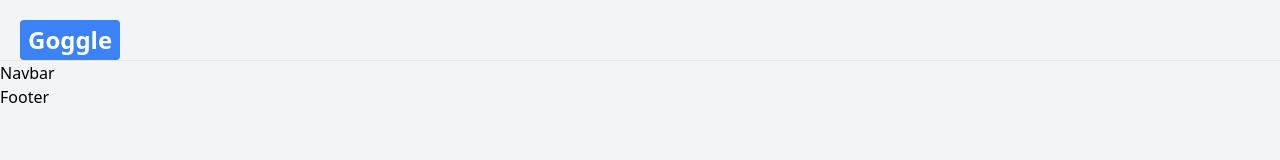
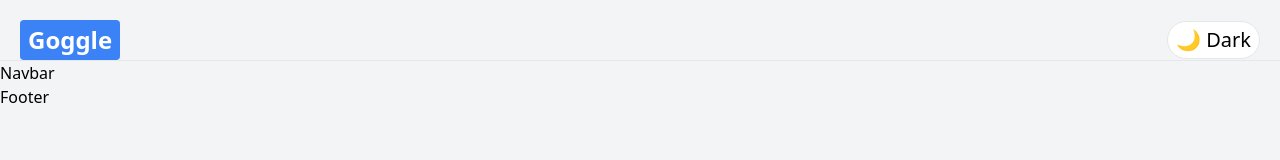
Before and after one commit to ngodingbentar/google_search, a React (Create React App) app: page / in a window 1280 px wide. Shown: the top 160 px of the page. Built offline with nearby package versions, Linux system fonts and the light colour scheme.

Commit message:
initial switch theme

```diff
--- a/src/components/Navbar.jsx
+++ b/src/components/Navbar.jsx
@@ -1,7 +1,7 @@
 import React from 'react';
 import { Link } from 'react-router-dom';
 
-const Navbar = () => {
+const Navbar = ({ darkTheme, setDarkTheme, }) => {
   return (
     <div className="p-5 pb-0 flex flex-wrap sm:justify-between justify-center items-center border-b dark:border-gray-700 border-gray-200 ">
     <div className="flex justify-between items-center space-x-5 w-screen ">
@@ -10,7 +10,9 @@ const Navbar = () => {
           Goggle
         </p>
       </Link>
+      <button type="button" onClick={() => setDarkTheme(!darkTheme)} className="text-xl dark:bg-gray-50 dark:text-gray-900 bg-white border rounded-full px-2 py-1 hover:shadow-lg">{darkTheme ? '💡 Light' : '🌙 Dark'}</button>
     </div>
+    {/* <Search /> */}
   </div>
   )
 };
--- a/tailwind.config.js
+++ b/tailwind.config.js
@@ -2,6 +2,7 @@ module.exports = {
   content: [
     "./src/**/*.{js,jsx,ts,tsx}",
   ],
+  darkMode: 'class', // or 'media' or 'class'
   theme: {
     extend: {},
   },
```
